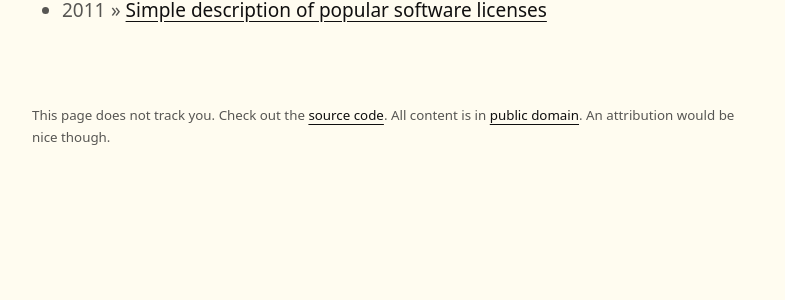
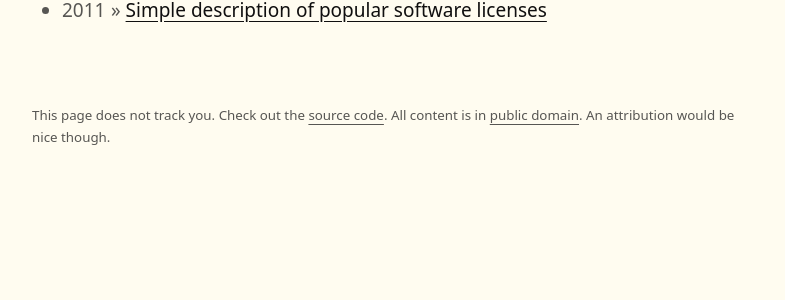
Before and after one commit to paulmillr/paulmillr.github.io, a Jekyll site: the page built from index.html, in a window 1280 px wide. Shown: the part 1044-1344 px from the top of the page, without its empty margins (247-1032 px from the left). Built offline with Jekyll 4.4.1, drawn with Linux system fonts in a browser that asks for light colours.

Commit message:
Improve css

```diff
--- a/_layouts/base.html
+++ b/_layouts/base.html
@@ -59,7 +59,7 @@
       </span>
     </nav>
     <main>{{ content }}</main>
-    <footer>
+    <footer class="dimmed">
       <p>
         This page does not track you. Check out the
         <a href="https://github.com/paulmillr/paulmillr.github.io">source code</a>. All content is
--- a/_layouts/post.html
+++ b/_layouts/post.html
@@ -6,11 +6,8 @@
   <content>
     <h2>{{ page.title }}</h2>
     {% if page.date != null %}
-      <time datetime="{{ page.date | date: "%Y-%m-%d" }}">{{ page.date | date: "%d %b %y" }}</time>
+      <time class="dimmed" datetime="{{ page.date | date: "%Y-%m-%d" }}">{{ page.date | date: "%d %b %y" }}</time>
     {% endif %}
     <section class="post-content">{{ content }}</section>
-    {% if page.twitter != null %}
-      <div class="page-comments"><a href="{{ page.twitter }}">Comment this post on X.com</a></div>
-    {% endif %}
   </content>
 </article>
--- a/assets/stylesheets/style.css
+++ b/assets/stylesheets/style.css
@@ -192,7 +192,8 @@
   background-color: #fffcf0;
   color: #100f0f;
 }
-a {
+a,
+.breadcrumbs a:visited {
   color: #100f0f; /* f-black */
   /* text-decoration-skip: none; */
   text-underline-offset: 0.4rem;
@@ -200,19 +201,13 @@
 a:visited {
   color: #797272;
 }
-.breadcrumbs a:visited {
-  color: #100f0f;
-}
 .post-date {
   display: inline-block;
   width: 33pt;
 }
-time,
-.post-arrow,
-.about-author,
-footer,
-.about-author a,
-.about-author a:visited,
+.dimmed,
+.dimmed a,
+.dimmed a:visited,
 ol > li::marker,
 ul > li::marker {
   color: #575653; /* f-700 */
@@ -225,24 +220,19 @@
     background-color: #100f0f; /* f-black */
     color: #cecdc3; /* f-200 */
   }
-  a {
+  a,
+  .breadcrumbs a:visited {
     color: #cecdc3; /* f-200 */
   }
   a:visited {
     color: #84847e;
   }
-  .breadcrumbs a:visited {
-    color: #cecdc3; /* f-200 */
-  }
-  time,
-  .post-arrow,
-  .about-author,
-  footer,
-  .about-author a,
-  .about-author a:visited,
+  .dimmed,
+  .dimmed a,
+  .dimmed a:visited,
   ol > li::marker,
   ul > li::marker {
-    color: #7e7c78;
+    color: #a09d98;
   }
 }
 
--- a/index.html
+++ b/index.html
@@ -3,7 +3,7 @@
 ---
 
 <div class="main-page">
-  <section class="about-author">
+  <section class="about-author dimmed">
     <p>
       I make projects which help developers to build awesome things.
       I adore learning more about infosec &amp; austrian economics.
@@ -78,7 +78,7 @@
     <ul class="post-list">
       {% for post in site.posts %}
       <li>
-        <time datetime="{{ post.date | date: "%Y-%m-%d" }}" data-mo="{{ post.date | date: "%b %Y" }}" class="post-date">{{ post.date | date: "%Y" }}</time> <span class="post-arrow">»</span>
+        <time class="post-date dimmed" datetime="{{ post.date | date: "%Y-%m-%d" }}" data-mo="{{ post.date | date: "%b %Y" }}">{{ post.date | date: "%Y" }}</time> <span class="post-arrow dimmed">»</span>
         <a href="{{ post.url }}">{{ post.title }}</a>
       </li>
       {% endfor %}
```
Also changed, not shown: _layouts/noble.html (+0 -7 lines).
